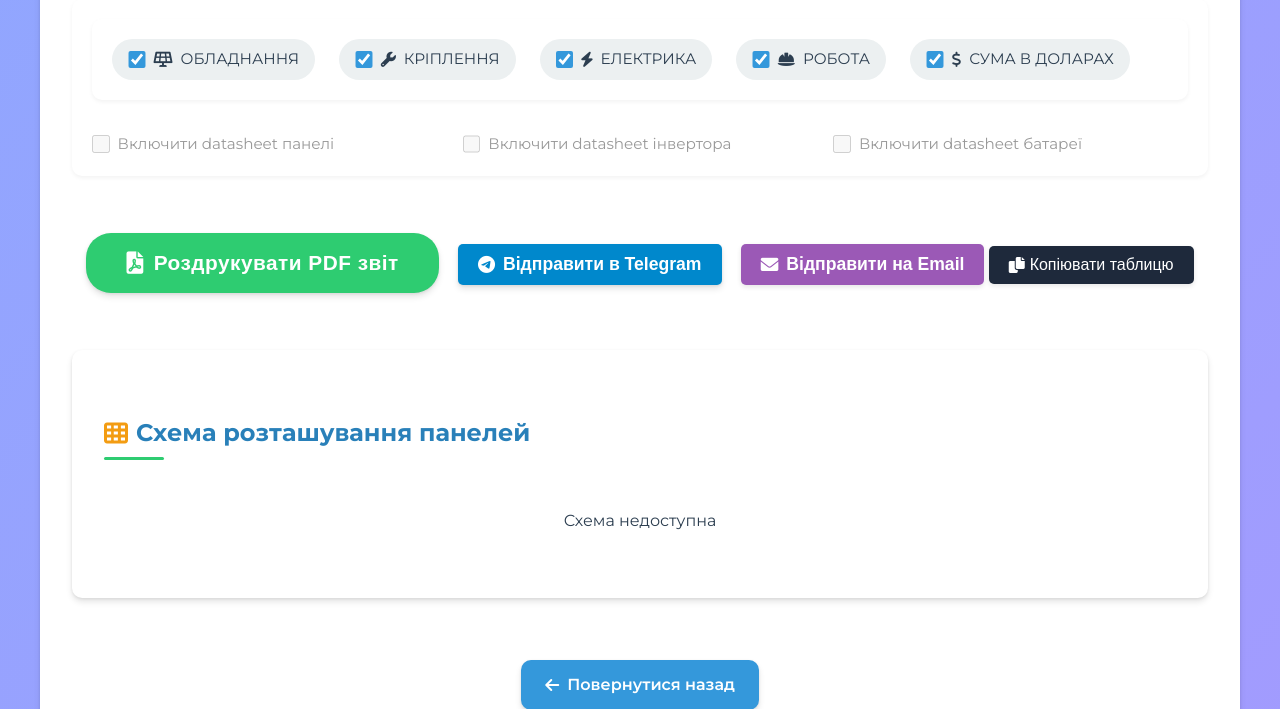
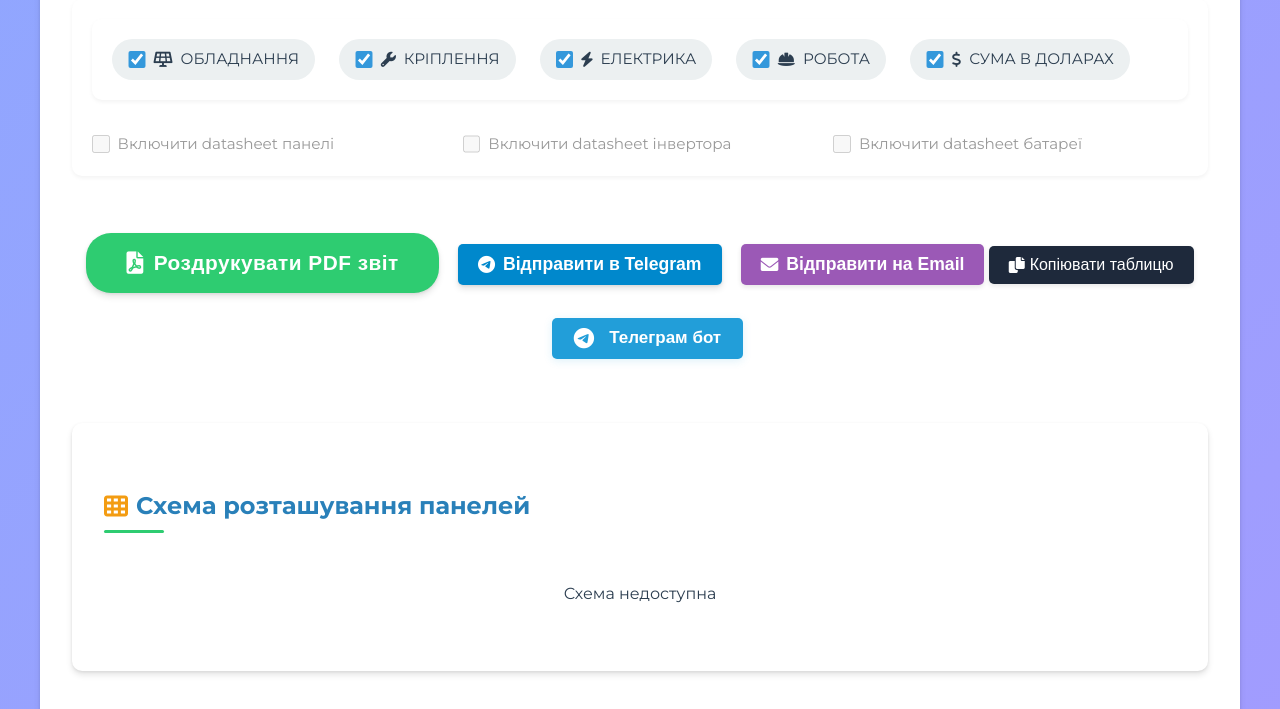
Before and after one commit to Rolandval/SolarCalc2, a Django app: template templates/table.html in a window 1280 px wide. Shown: the part 3700-4409 px from the top of the page. Run offline with Django 5.2, Linux system fonts and the light colour scheme; the template is opened without the code that fills it, so the values that code supplies are empty.

Commit message:
add tg bot button

```diff
--- a/static/css/table.css
+++ b/static/css/table.css
@@ -432,6 +432,33 @@ tr:hover {
     font-size: 1.4rem;
 }
 
+.telegram-bot-btn {
+    background-color: #229ED9;
+    color: #fff;
+    border: none;
+    padding: 10px 22px;
+    border-radius: 5px;
+    cursor: pointer;
+    font-size: 17px;
+    font-weight: 600;
+    box-shadow: 0 2px 8px rgba(34,158,217,0.15);
+    transition: background 0.25s, box-shadow 0.25s, transform 0.2s;
+    display: inline-flex;
+    align-items: center;
+    gap: 8px;
+}
+
+.telegram-bot-btn:hover {
+    background: linear-gradient(90deg, #229ED9 60%, #36c3f5 100%);
+    box-shadow: 0 4px 14px rgba(34,158,217,0.25);
+    transform: translateY(-2px) scale(1.04);
+}
+
+.telegram-bot-btn i {
+    font-size: 21px;
+    margin-right: 7px;
+}
+
 @media (max-width: 768px) {
     table {
         display: block;
--- a/templates/table.html
+++ b/templates/table.html
@@ -738,6 +738,9 @@
             <button type="button" id="copy-table-btn" class="copy-table-btn" style="margin-left: 15px;">
                 <i class="fas fa-copy"></i> Копіювати таблицю
             </button>
+            <button type="button" id="subscribe-telegram-btn" class="subscribe-telegram-btn telegram-bot-btn" style="margin-left: 15px;" url="https://t.me/SolarCalculyator_Bot">
+                <i class="fab fa-telegram-plane"></i> Телеграм бот
+            </button>
         </div>
 
         <!-- Модальне вікно для введення email -->
@@ -1181,5 +1184,10 @@
         }
     });
 </script>
+<script>
+document.getElementById('subscribe-telegram-btn').onclick = function() {
+    window.open('https://t.me/SolarCalculyator_Bot', '_blank');
+};
+</script>
 </body>
 </html>
```
